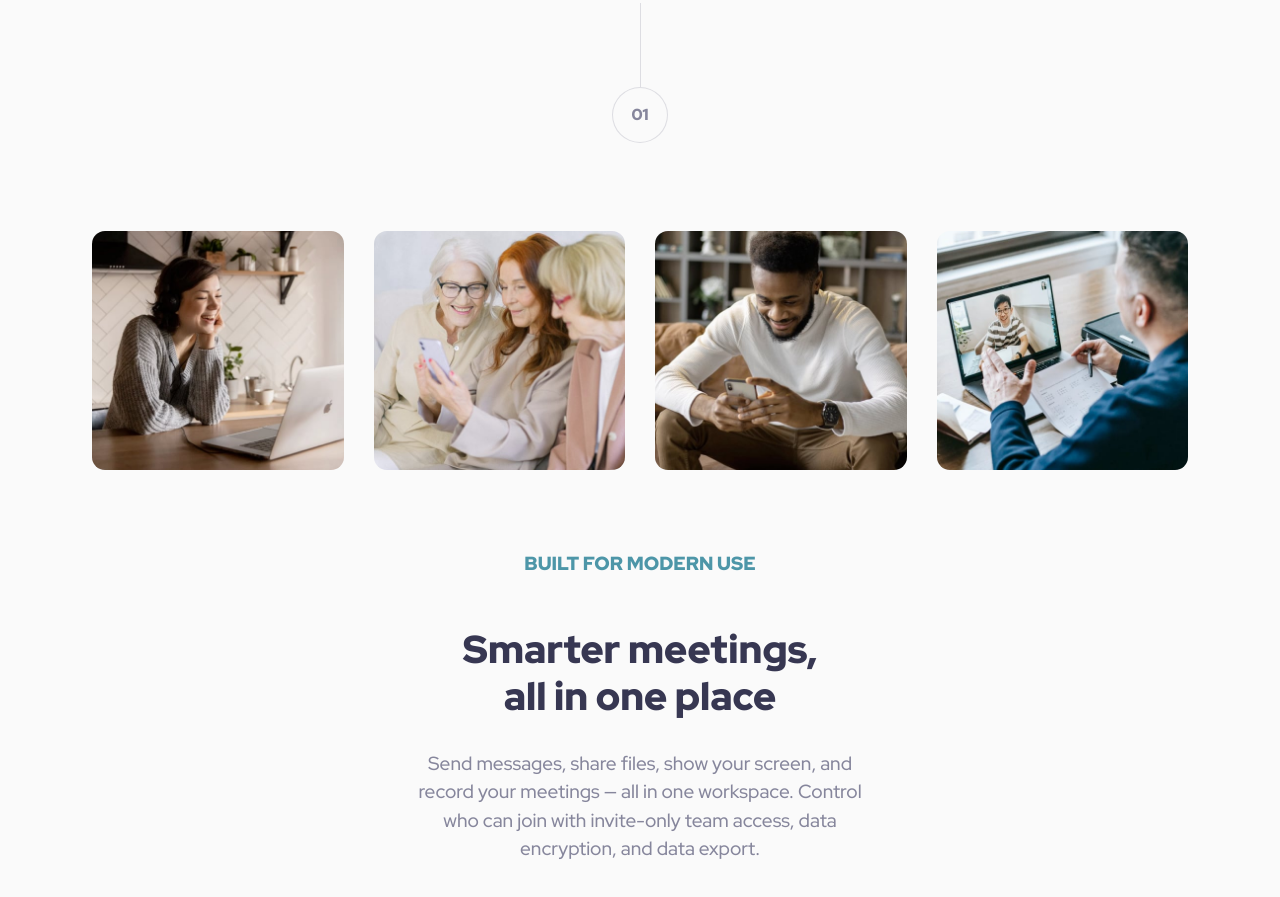
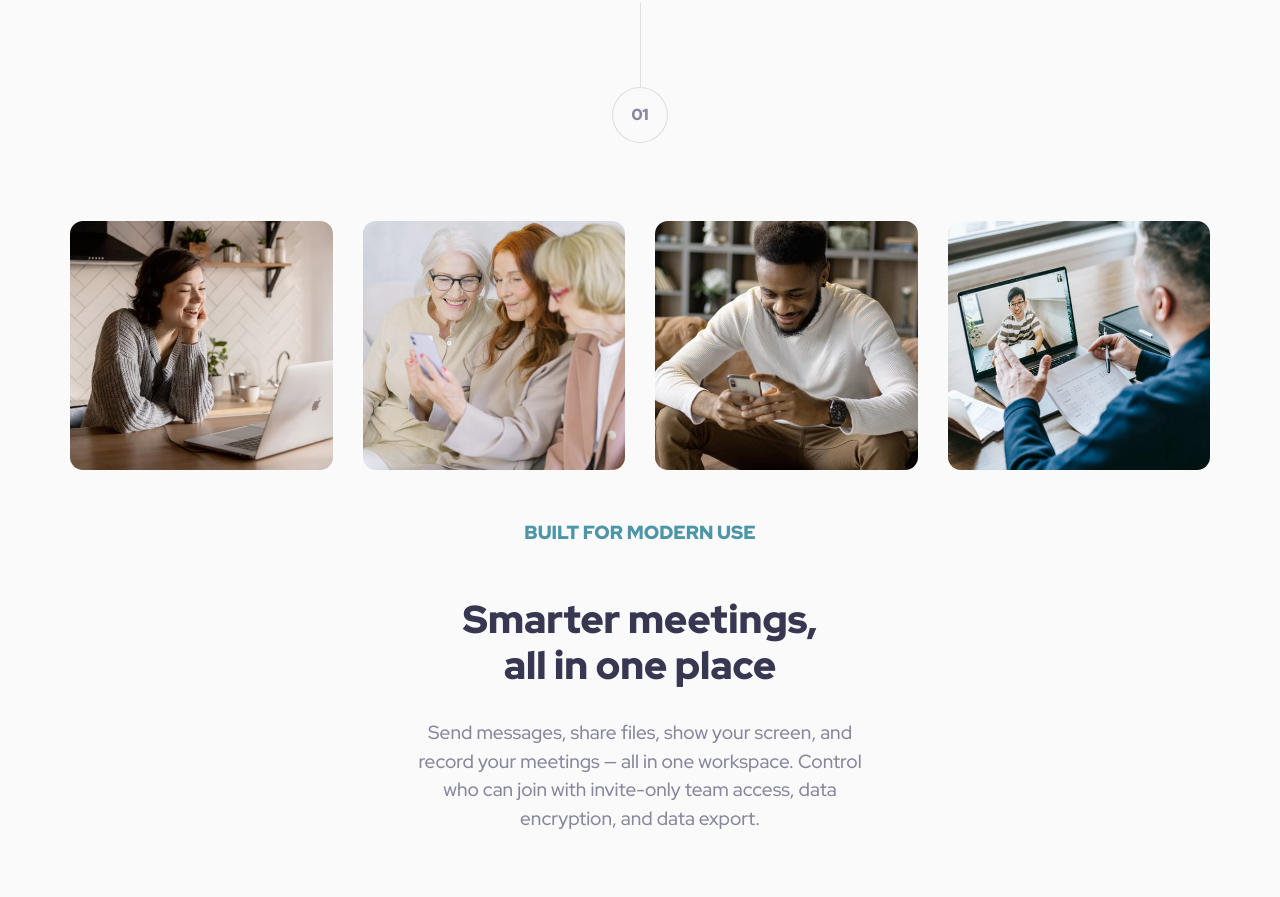
Before and after one commit to Hlm19966/meet-landing-page, a plain HTML site: page index.html in a window 1280 px wide. Shown: the part 737-1634 px from the top of the page. Drawn offline with nearby package versions, Linux system fonts and the light colour scheme.

Commit message:
adeed css

```diff
--- a/style.css
+++ b/style.css
@@ -339,13 +339,14 @@ h3 {
     background-color: var(--violet-hover);
 }
 
-@media (min-width: 768px) {
+@media only screen and (min-width:59.25rem)   {
 
 .hero {
     max-width: 1550px;
     margin: 0 auto;
 }
 .container {
+
     margin: 0 auto;
 }
 .image-hero-right {
@@ -363,7 +364,7 @@ h3 {
 }
 .four-images {
     grid-template-columns: repeat(4,1fr);
-    margin: 30px 70px 25px 70px;
+    padding: 30px 70px 25px 70px;
 }
 
 .part-three {
```
